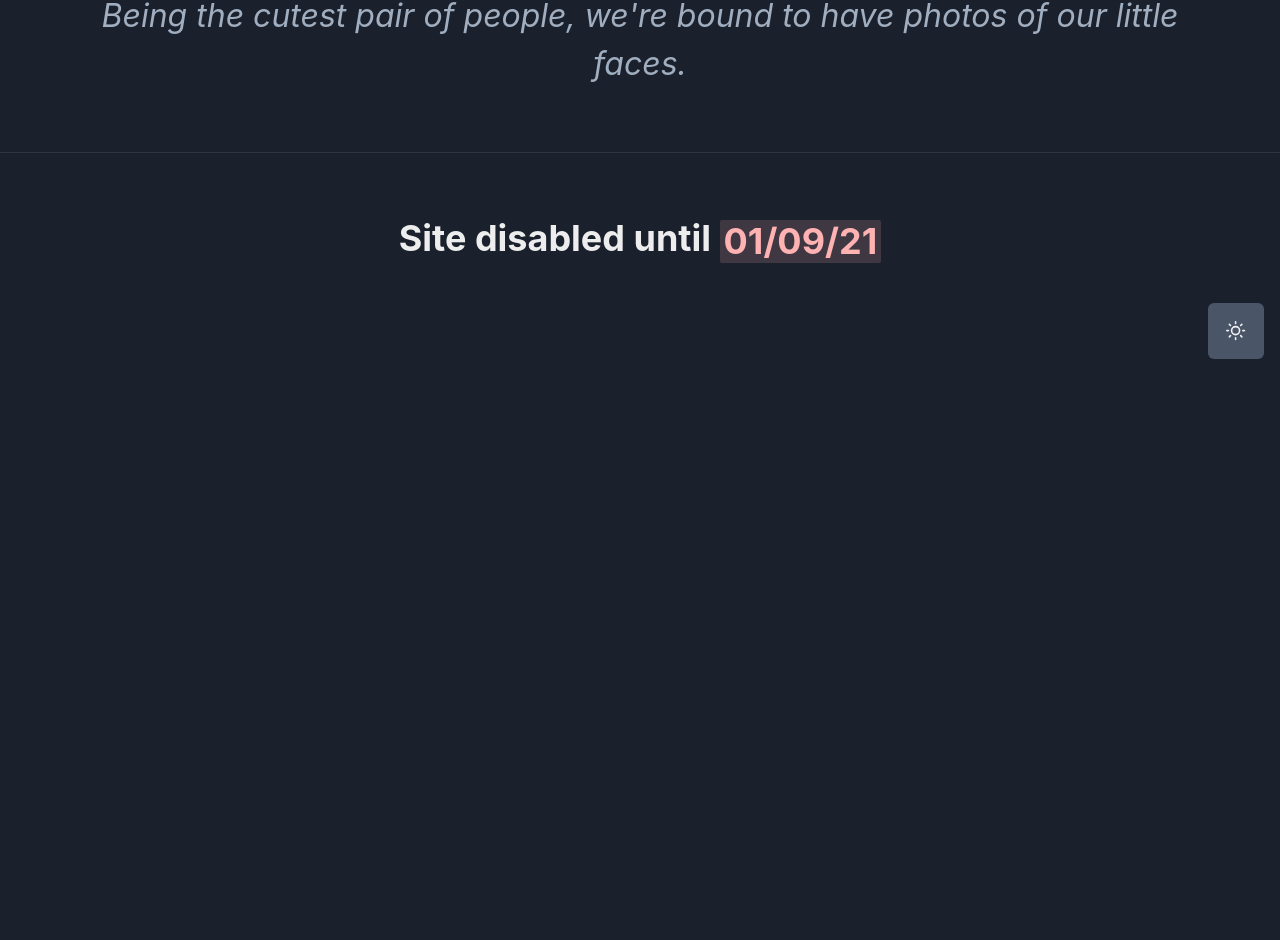
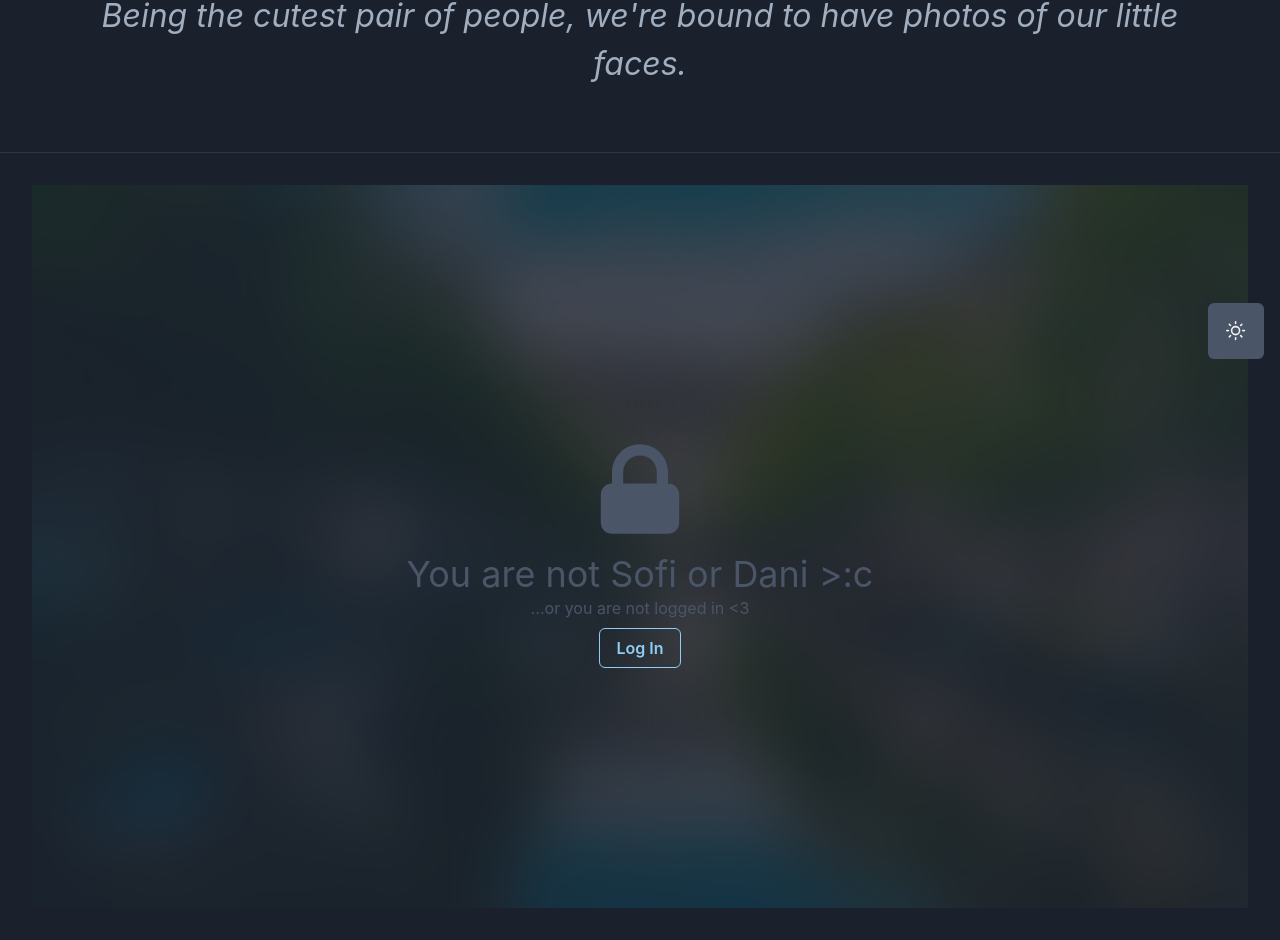
Before and after one commit to dnrm/sapphire, a Next.js app: page / in a window 1280 px wide. Shown: the part 425-1365 px from the top of the page. Before the commit the page ends 800 px from the top, so only its background shows below. Built offline with nearby package versions, Linux system fonts and the light colour scheme; no server answers; what react-toast-notifications would draw is missing.

Commit message:
:sparkles: Unlocked site

```diff
--- a/pages/index.js
+++ b/pages/index.js
@@ -4,8 +4,6 @@ import Photo from '../components/Photo';
 import Navbar from '../components/Navbar';
 import Hero from '../components/Hero';
 import Gallery from '../components/Gallery';
-
-const DISABLED = true
 
 export default function Home() {
     return (
@@ -29,11 +27,7 @@ export default function Home() {
             <Hero />
             <Divider />
             {/* Actual photo gallery */}
-            {DISABLED ? (
-                <Heading py={16} textAlign="center">Site disabled until <Badge fontSize="1em" colorScheme="red">01/09/21</Badge></Heading>
-            ) : (
-                <Gallery />
-            )}
+            <Gallery />
         </>
     );
 }
```
